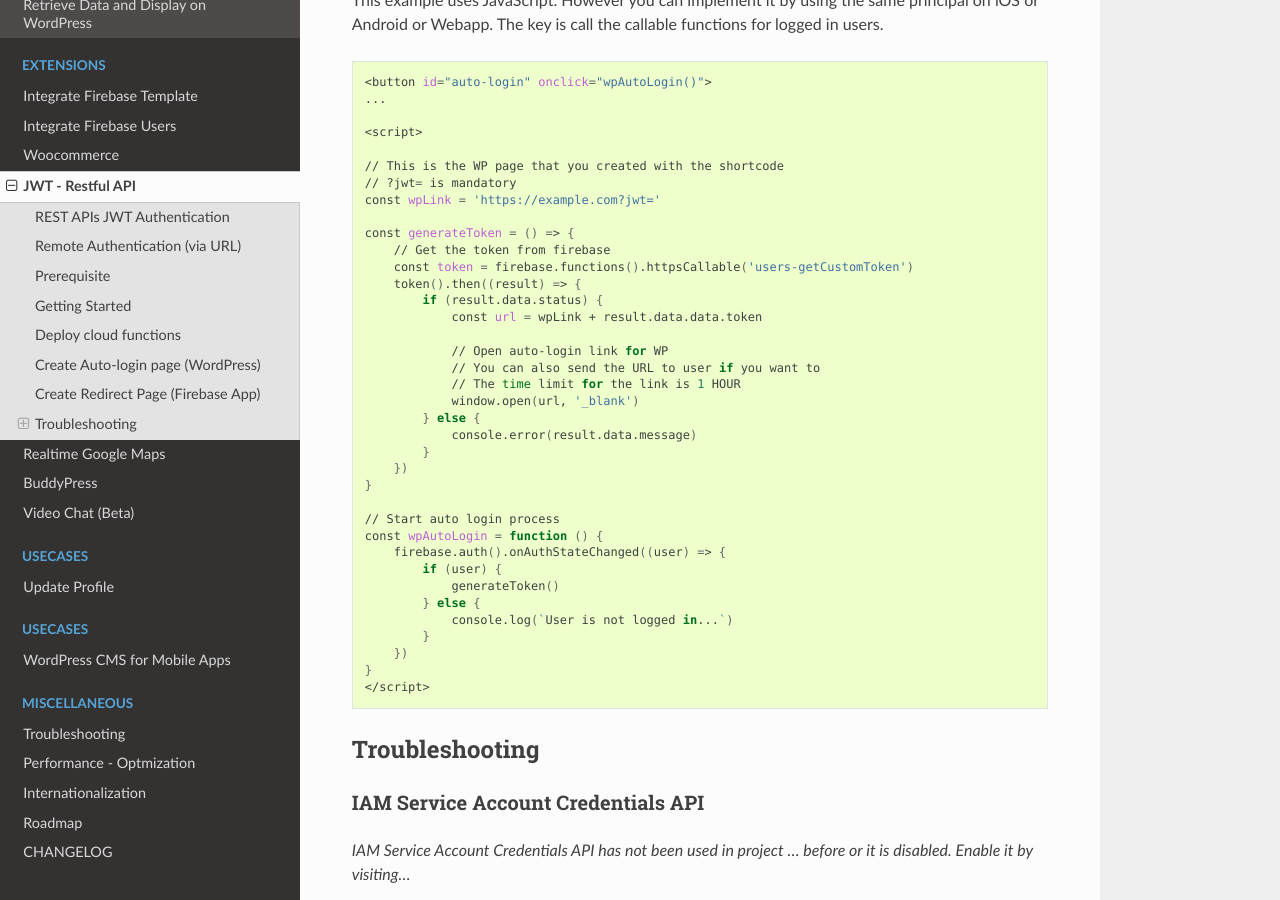
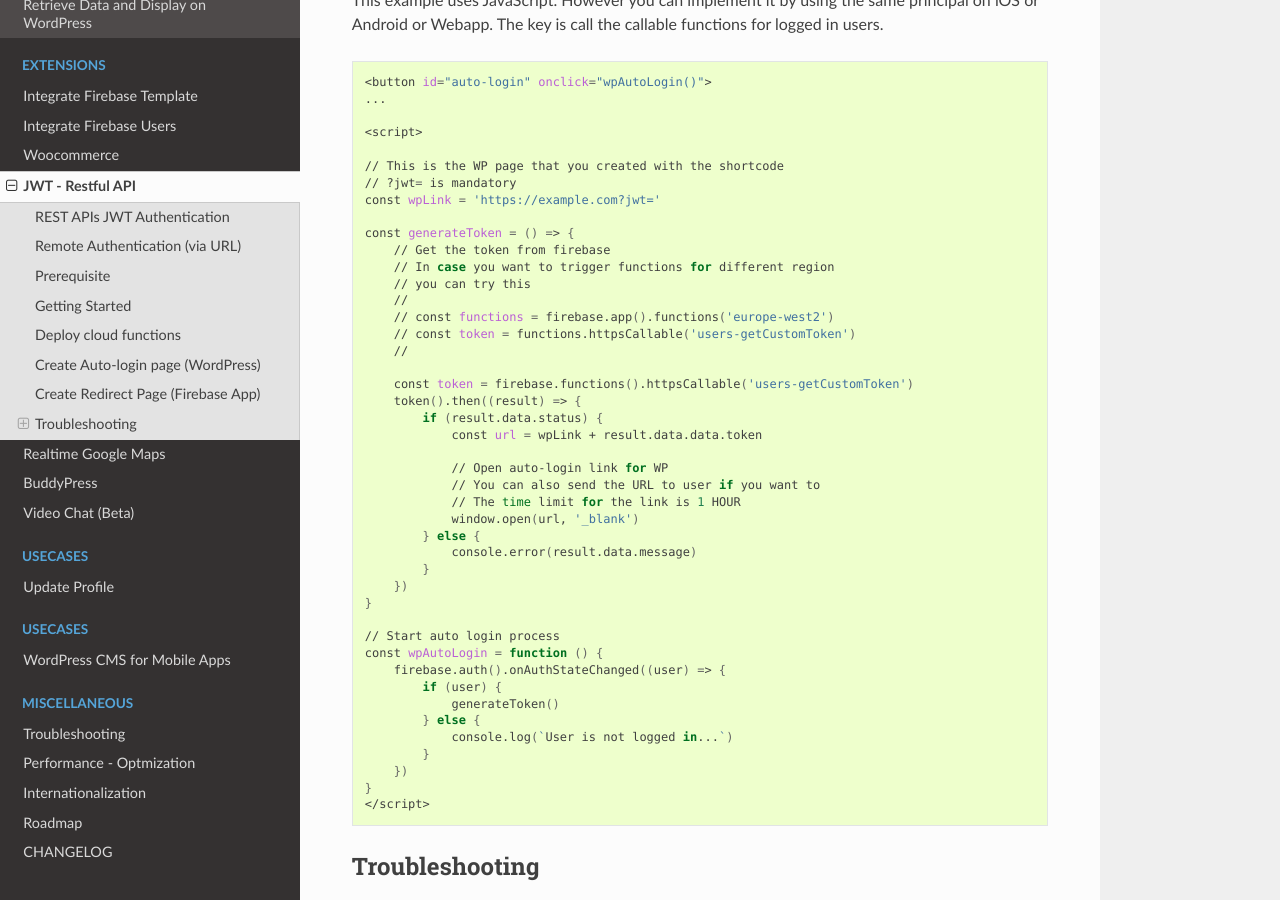
Before and after one commit to dalenguyen/firebase-wordpress-docs, a Sphinx documentation site: the page built from docs/extensions/jwt.rst, in a window 1280 px wide and 900 px high, scrolled down 1668 px. Built offline with Sphinx 7.4.7 and the Read the Docs theme 2.0.0, drawn with Linux system fonts in a browser that asks for light colours.

Commit message:
update guide for jwt

```diff
--- a/docs/extensions/jwt.rst
+++ b/docs/extensions/jwt.rst
@@ -90,6 +90,13 @@ This example uses JavaScript. However you can implement it by using the same pri
 
     const generateToken = () => {
         // Get the token from firebase
+        // In case you want to trigger functions for different region
+        // you can try this
+        //
+        // const functions = firebase.app().functions('europe-west2')
+        // const token = functions.httpsCallable('users-getCustomToken')
+        //
+
         const token = firebase.functions().httpsCallable('users-getCustomToken')
         token().then((result) => {
             if (result.data.status) {
```
